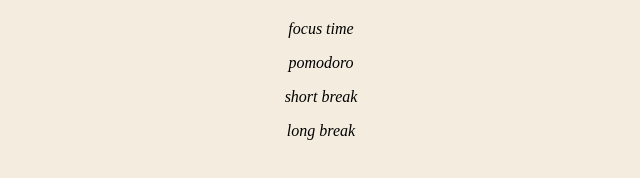
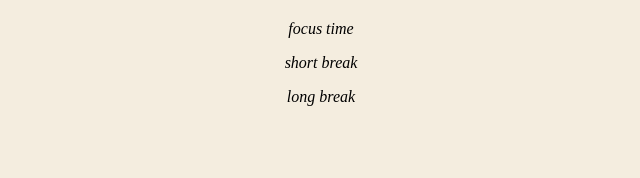
Before and after one commit to anaritadiogo/pomodoro_timer, a plain HTML site: page index.html in a window 1280 px wide. Shown: the part 158-336 px from the top of the page, 319-959 px from the left. Drawn offline with nearby package versions, Linux system fonts and the light colour scheme.

Commit message:
Removed undefined feature

```diff
--- a/index.html
+++ b/index.html
@@ -35,7 +35,6 @@
     <!-- HEAD -->
 
         <div id="pom" class="a"><p>focus time</p></div>
-        <div id="pom" class="a"><p>pomodoro</p></div>
         <div id="short" class="a"><p>short break</p></div>
         <div id="long" class="a"><p>long break</p></div>
     </div>
```
